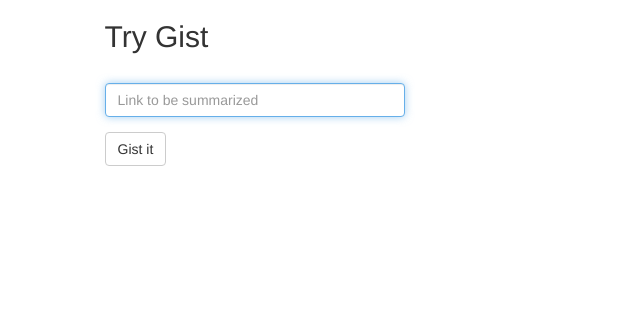
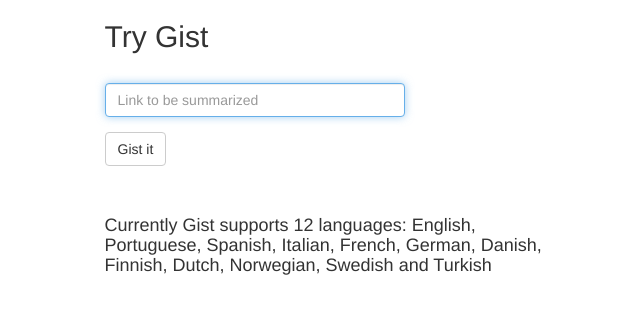
Before and after one commit to igorbpf/TheGist, a Flask app: page / in a window 1280 px wide. Shown: the top 314 px of the page, without its empty margins (63-703 px from the left). Run offline with Flask 2, Linux system fonts and the light colour scheme; some libraries are stand-ins or nearby versions.

Commit message:
Add languages message

```diff
--- a/blue/site/templates/index.html
+++ b/blue/site/templates/index.html
@@ -23,6 +23,7 @@
                 <h4> No possible to Gist it. Try again! ;-)</h4>
             {% endif %}
             <br>
+                <h4>Currently Gist supports 12 languages: English, Portuguese, Spanish, Italian, French, German, Danish, Finnish, Dutch, Norwegian, Swedish and Turkish</h4>
         </div>
         <div class="col-sm-5 col-sm-offset-1">
             {% if summary %}
```
